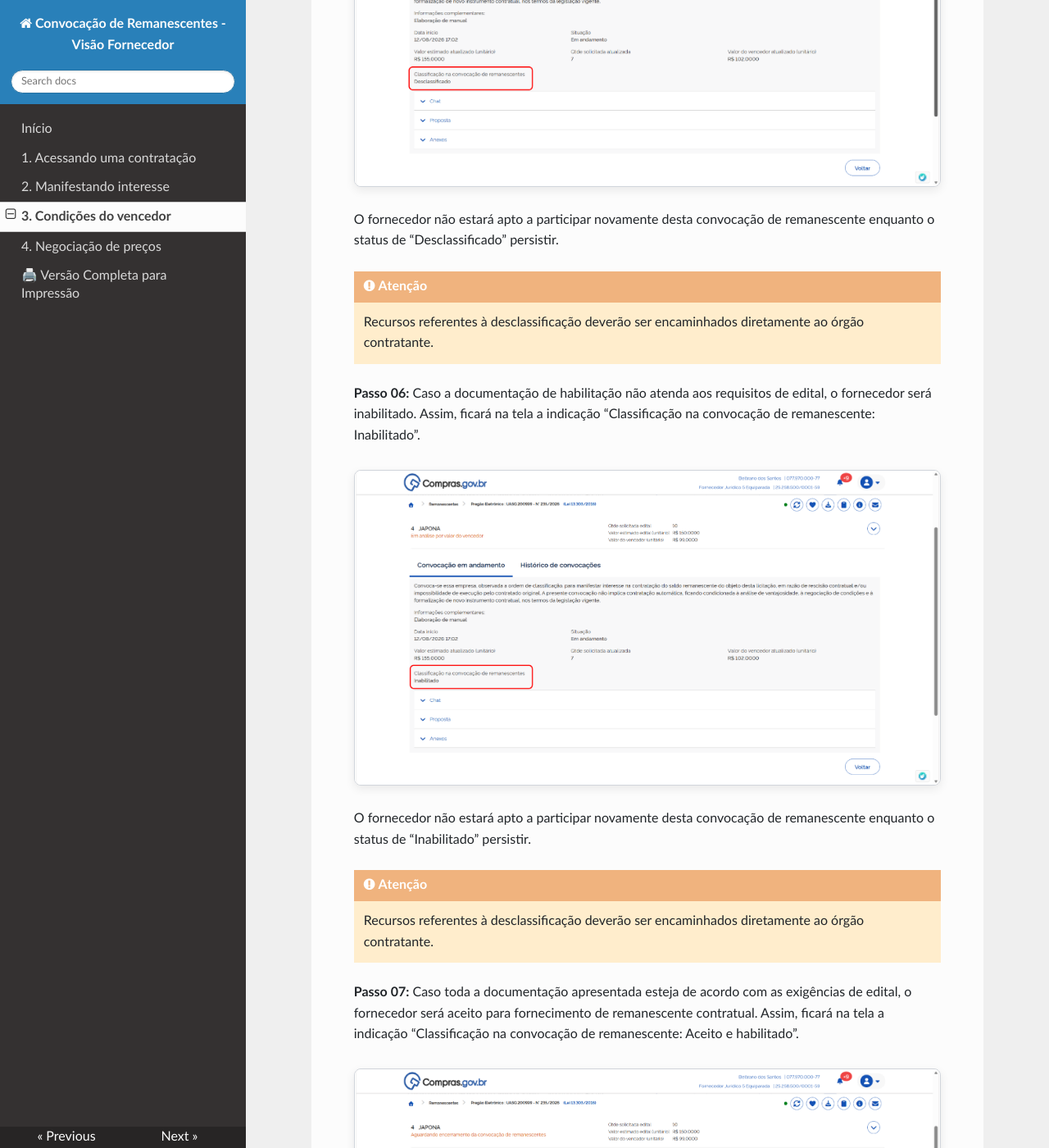
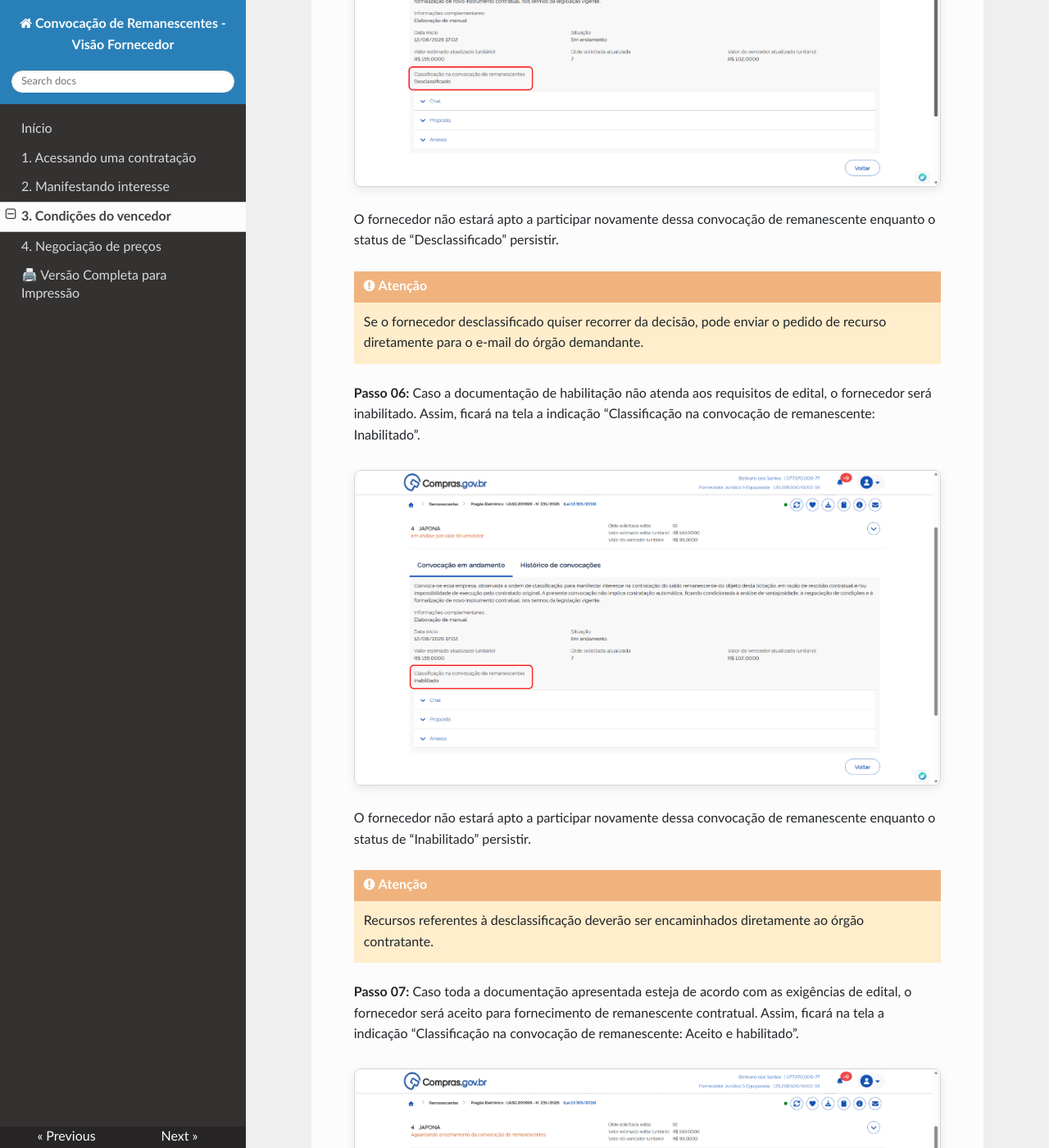
Before and after one commit to emilix10-bit/convocacao-de-remanescentes-fornecedor, an MkDocs documentation site: the page built from docs/03-condicoes-vencedor.md, in a window 1280 px wide and 1400 px high, scrolled down 5628 px. Shown: the whole window at 82% size. Built offline with MkDocs 1.6.1, drawn with Linux system fonts in a browser that asks for light colours; nearby versions of some CDN libraries.

Commit message:
Clarify disqualification and appeal instructions
Updated text for clarity regarding disqualification and appeal process.

```diff
--- a/docs/03-condicoes-vencedor.md
+++ b/docs/03-condicoes-vencedor.md
@@ -59,17 +59,17 @@ Essa área serve para comunicação entre as partes, caso haja dúvidas sobre o
 
 ![Tela 21](./Imagens/tela21-fornecedor-desclassificado.png)
 
-O fornecedor não estará apto a participar novamente desta convocação de remanescente enquanto o status de “Desclassificado” persistir.
+O fornecedor não estará apto a participar novamente dessa convocação de remanescente enquanto o status de “Desclassificado” persistir.
 
 !!! warning "Atenção"
-    Recursos referentes à desclassificação deverão ser encaminhados diretamente ao órgão contratante.
+    Se o fornecedor desclassificado quiser recorrer da decisão, pode enviar o pedido de recurso diretamente para o e-mail do órgão demandante.
 
 
 **Passo 06:** Caso a documentação de habilitação não atenda aos requisitos de edital, o fornecedor será inabilitado. Assim, ficará na tela a indicação “Classificação na convocação de remanescente: Inabilitado”.
 
 ![Tela 22](./Imagens/tela22-fornecedor-inabilitado.png)
 
-O fornecedor não estará apto a participar novamente desta convocação de remanescente enquanto o status de “Inabilitado” persistir.
+O fornecedor não estará apto a participar novamente dessa convocação de remanescente enquanto o status de “Inabilitado” persistir.
 
 !!! warning "Atenção"
     Recursos referentes à desclassificação deverão ser encaminhados diretamente ao órgão contratante.
```
